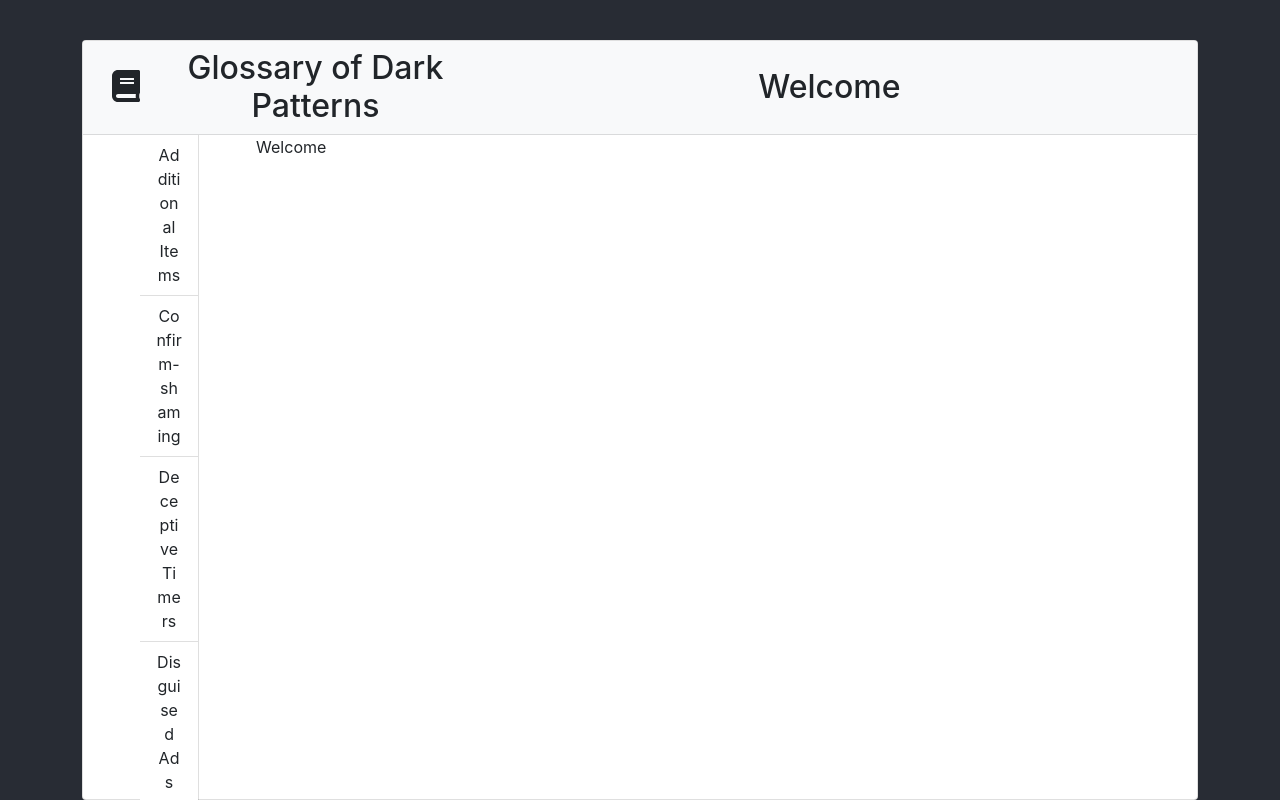
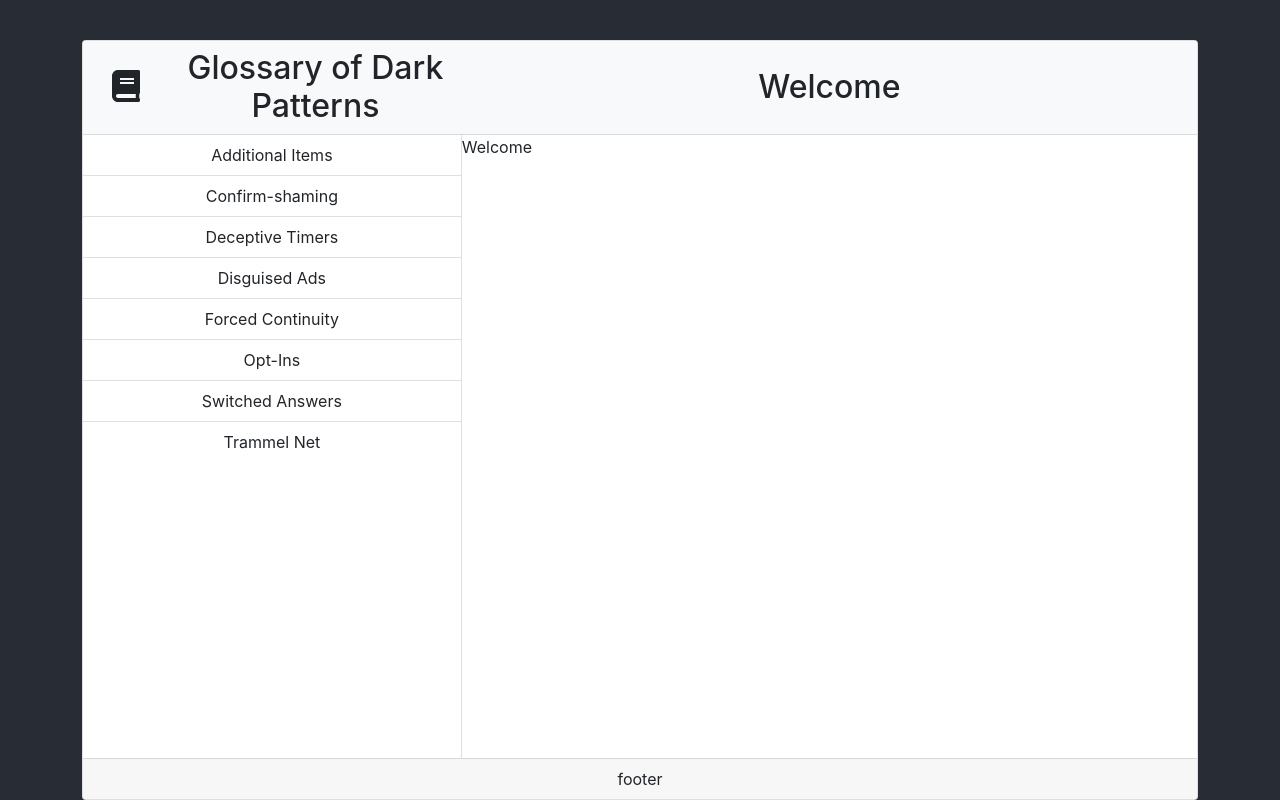
Before and after one commit to whysgai/dark-pattern-glossary, a React (Create React App) app: page / in a window 1280 px wide. Shown: the top 800 px of the page. Built offline with nearby package versions, Linux system fonts and the light colour scheme.

Commit message:
feat: Implement paragraph processing and display

```diff
--- a/src/App.js
+++ b/src/App.js
@@ -7,11 +7,19 @@ import GlossaryPage from './components/GlossaryPage.js';
 
 const App = () => {
   const [activeIndex, setActiveIndex] = useState("Welcome");
+  const [processedText, setProcessedText] = useState([]);
 
 
   const selectEntry = entry => {
     console.log("Selected: ", entry);
     setActiveIndex(entry);
+  }
+
+  const processText = rawText => {
+    console.log("Raw text: ", rawText);
+    var newText = rawText.split("\\n ");
+    setProcessedText(newText);
+    console.log("New text: ", newText);
   }
 
   return (
@@ -28,6 +36,8 @@ const App = () => {
                 <GlossaryIndex
                   activeIndex={activeIndex}
                   selectEntry={selectEntry}
+                  processedText={processedText}
+                  processText={processText}
                 />
                 <GlossaryPage
                   activeIndex={activeIndex}
--- a/src/components/GlossaryIndex.js
+++ b/src/components/GlossaryIndex.js
@@ -16,7 +16,11 @@ const GlossaryIndex = props =>
             }
         </div>
         <div className="glossary-description">
-            <p>{props.processedText}</p>
+            {
+                props.processedText.map((para, index) =>
+                    <p key={index} className="glossary-description-para">{para}</p>
+                )
+            }
         </div>
     </div>
 
--- a/src/styles/styles.css
+++ b/src/styles/styles.css
@@ -59,10 +59,14 @@ main.background {
     display: inline-flex;
 }
 
-.glossary-index {
+.glossary-sidebar {
     width: 34%;
     height: 100%;
     border-right: 1px solid rgba(0,0,0,.125);
+}
+
+.glossary-index {
+    width: 100%;
 }
 
 .glossary-definition {
```
